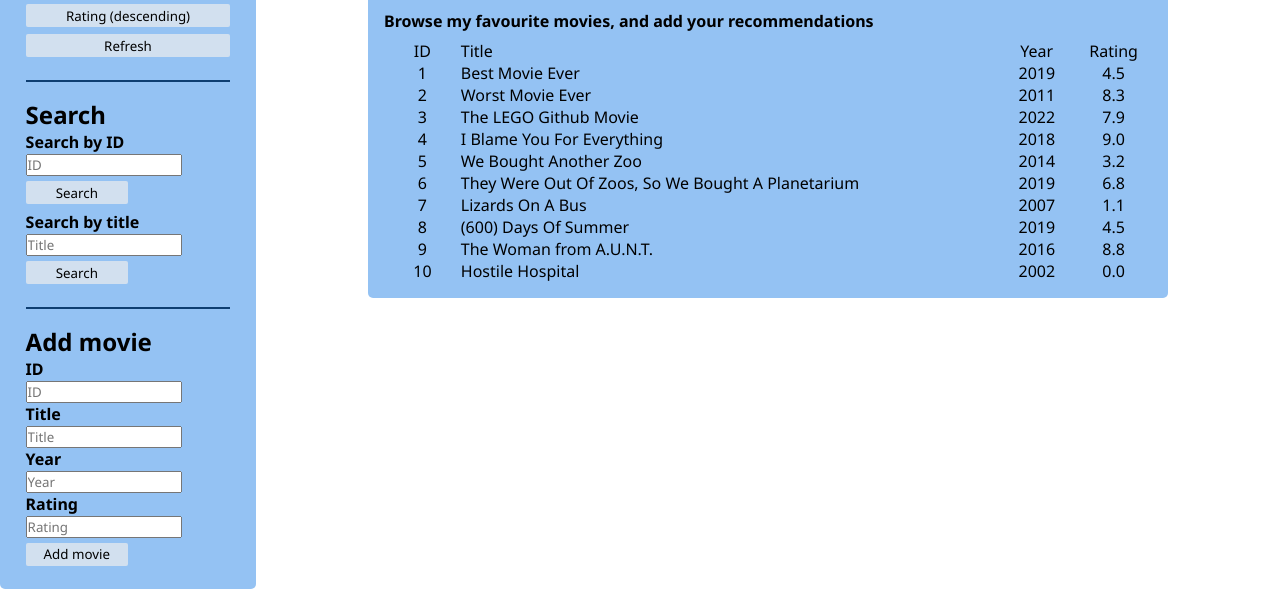
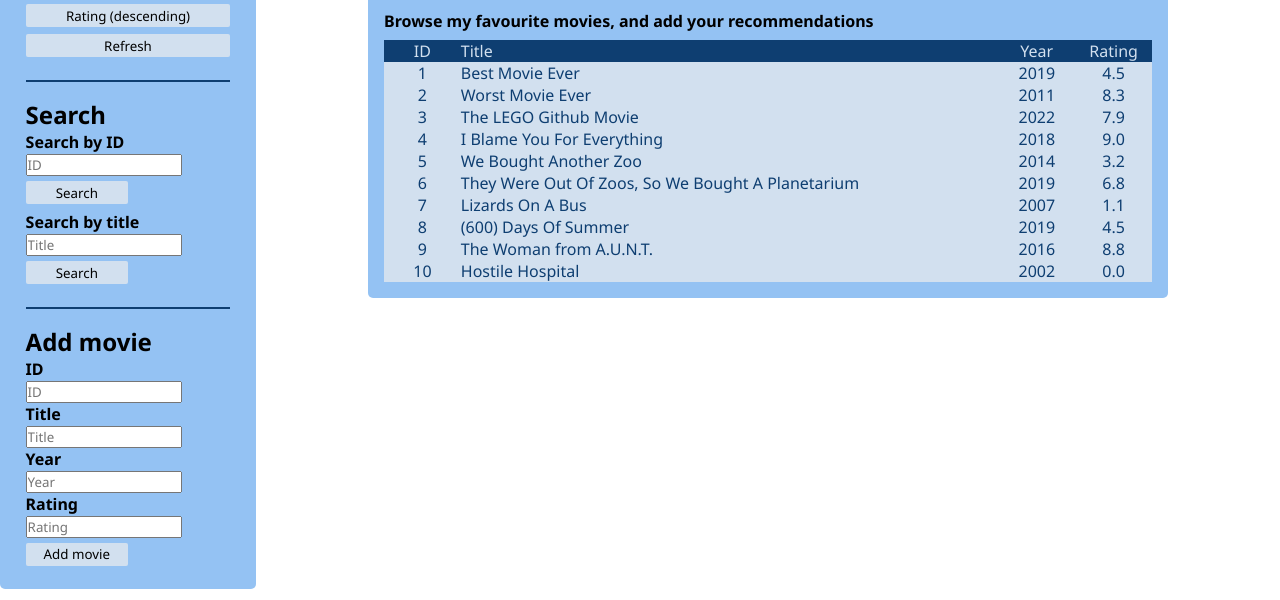
Before and after one commit to beiwa02/holmesglen-repository-3, a plain HTML site: page index.html in a window 1280 px wide. Shown: the part 200-800 px from the top of the page. Drawn offline with Linux system fonts and the light colour scheme.

Commit message:
Style table rows

```diff
--- a/style.css
+++ b/style.css
@@ -60,6 +60,16 @@ h2, p {
   flex-direction: row;
 }
 
+#label-row {
+  color: var(--tertiary);
+  background-color: var(--primary);
+}
+
+.row {
+  color: var(--primary);
+  background-color: var(--tertiary);
+}
+
 /* Movie array columns */
 .idDiv, .yearDiv, .ratingDiv {
   width: 10%;
```
